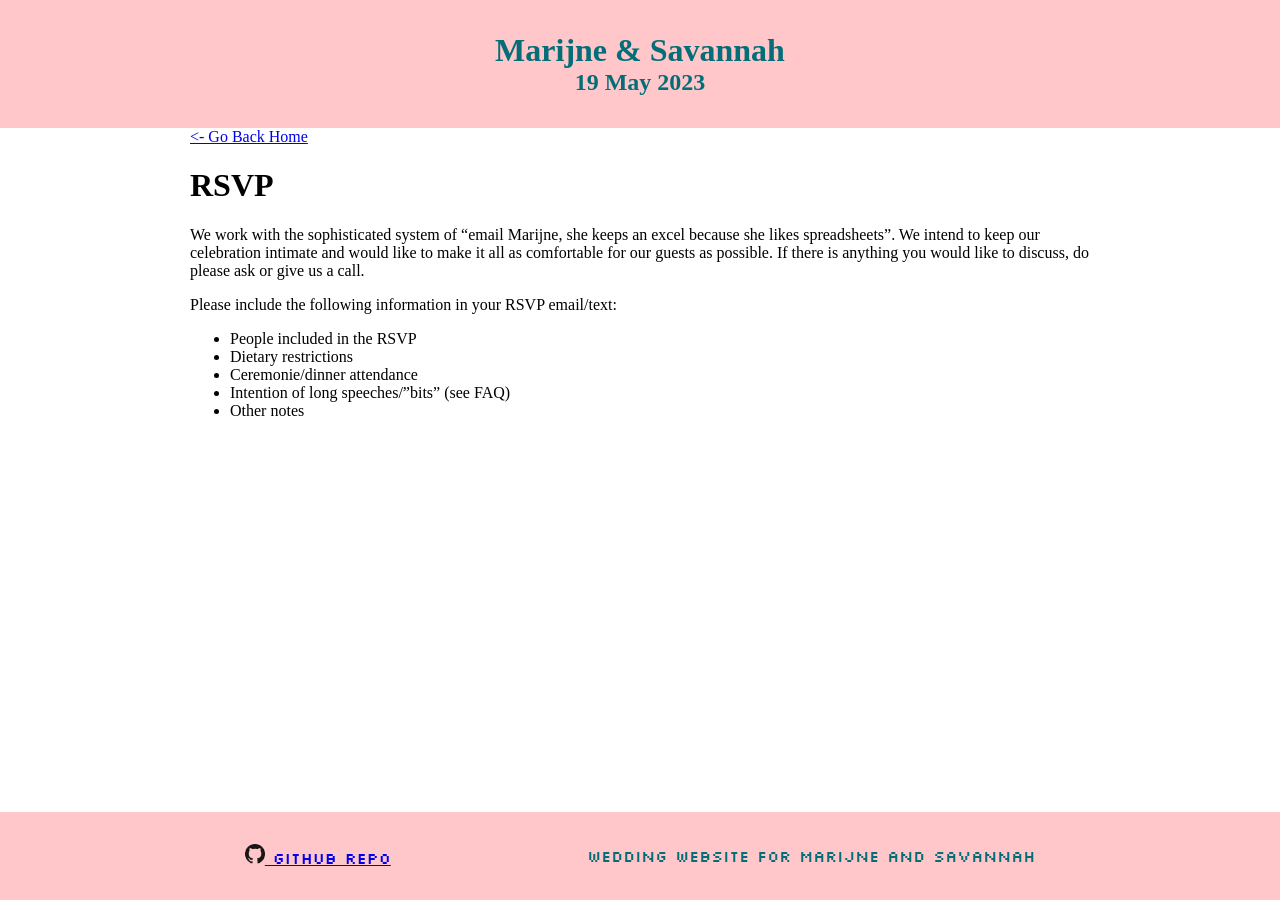
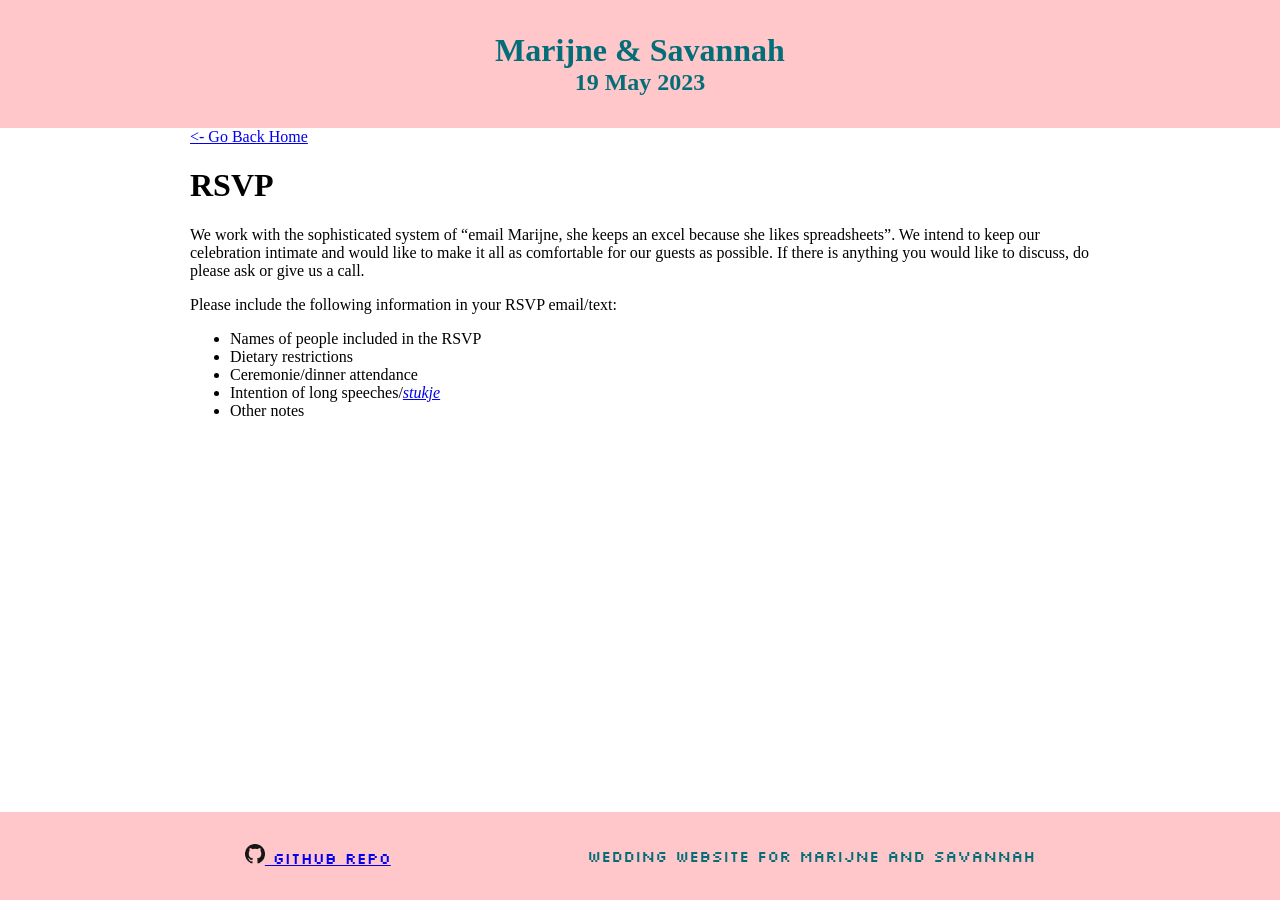
Before and after one commit to schijns-fischer-wedding/schijns-fischer-wedding.github.io, a Jekyll site: the page built from pages/rsvp.md, in a window 1280 px wide. Built offline with Jekyll 4.4.1, drawn with Linux system fonts in a browser that asks for light colours; some web fonts are replaced.

Commit message:
test whether link to faq works

```diff
--- a/pages/rsvp.md
+++ b/pages/rsvp.md
@@ -9,8 +9,8 @@ We work with the sophisticated system of "email Marijne, she keeps an excel beca
 
 Please include the following information in your RSVP email/text:
 
-- People included in the RSVP
+- Names of people included in the RSVP
 - Dietary restrictions
 - Ceremonie/dinner attendance
-- Intention of long speeches/"bits" (see FAQ)
+- Intention of long speeches/*[stukje](../faq.md)*
 - Other notes
```
